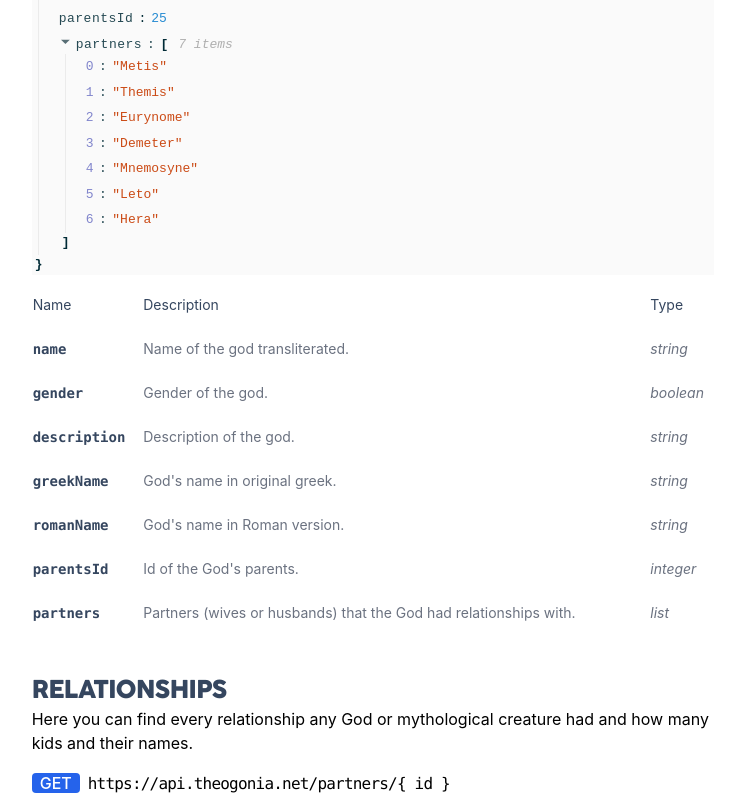
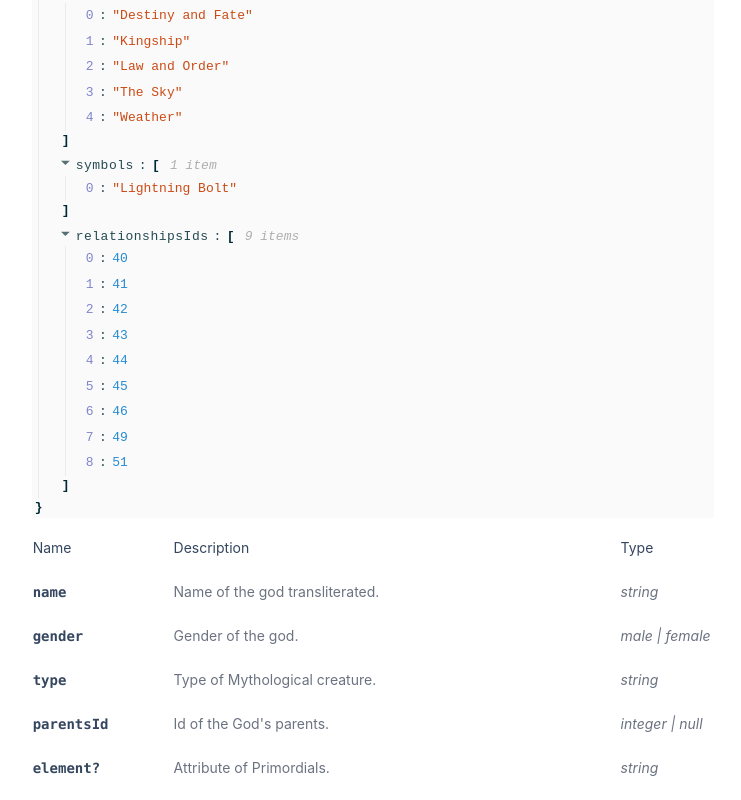
Before and after one commit to Blondie-TheManWithNoName/theogony-docs, a React (Create React App) app: page / in a window 1280 px wide. Shown: the part 2660-3460 px from the top of the page, without its empty margins (267-1008 px from the left). Built offline with nearby package versions, Linux system fonts and the light colour scheme.

Commit message:
update example1

```diff
--- a/src/App.js
+++ b/src/App.js
@@ -244,15 +244,15 @@ function App() {
         />
         <section className="w-8/12 mt-10">
           <h2 className="text-2xl uppercase tracking-tight font-cocogoose text-title">
-            God
+            Myths
           </h2>
           <ExampleComponent
             description="In here you can find every Greek God, Olympians, Titans, Primordials, Sky Gods, Sea Gods, etc.
           As well as other mythological creatures, monsters, demons, nymphs, giants, heroes etc."
             req="GET"
             url={[
-              "https://api.theogonia.net/gods/{id or name}",
-              "https://api.theogonia.net/gods/random",
+              "https://api.theogonia.net/myths/{name}",
+              "https://api.theogonia.net/myths/random",
             ]}
             jsonFiles={[example1]}
           />
@@ -267,33 +267,63 @@ function App() {
             {
               name: "gender",
               description: "Gender of the god.",
-              type: "boolean",
+              type: "male | female",
             },
             {
-              name: "description",
-              description: "Description of the god.",
-              type: "string",
-            },
-            {
-              name: "greekName",
-              description: "God's name in original greek.",
-              type: "string",
-            },
-            {
-              name: "romanName",
-              description: "God's name in Roman version.",
+              name: "type",
+              description: "Type of Mythological creature.",
               type: "string",
             },
             {
               name: "parentsId",
               description: "Id of the God's parents.",
-              type: "integer",
+              type: "integer | null",
+            },
+            // {
+            //   name: "description",
+            //   description: "Description of the god.",
+            //   type: "string",
+            // },
+            // {
+            //   name: "greekName",
+            //   description: "God's name in original greek.",
+            //   type: "string",
+            // },
+            // {
+            //   name: "romanName",
+            //   description: "God's name in Roman version.",
+            //   type: "string",
+            // },
+            {
+              name: "element?",
+              description: "Attribute of Primordials.",
+              type: "string",
             },
             {
-              name: "partners",
+              name: "personification?",
+              description: "Attribute of Daemons.",
+              type: "string[]",
+            },
+            {
+              name: "kind?",
+              description: "Attribute of Beasts.",
+              type: "string",
+            },
+            {
+              name: "domains?",
+              description: "Attribute of Gods and Titans.",
+              type: "string[]",
+            },
+            {
+              name: "symbols?",
+              description: "Attribute of Gods and Titans.",
+              type: "string[]",
+            },
+            {
+              name: "relationshipsIds",
               description:
                 "Partners (wives or husbands) that the God had relationships with.",
-              type: "list",
+              type: "integer[]",
             },
           ]}
         />
@@ -305,8 +335,8 @@ function App() {
             description="Here you can find every relationship any God or mythological creature had and how many kids and their names."
             req="GET"
             url={[
-              "https://api.theogonia.net/partners/{ id }",
-              "https://api.theogonia.net/partners?p1={ partner1Name }&p2={ partner2Name }",
+              "https://api.theogonia.net/partners/{id}",
+              "https://api.theogonia.net/partners?p1={partner1Name}&p2partner2Name}",
             ]}
             jsonFiles={[partners1]}
           />
@@ -322,7 +352,7 @@ function App() {
             {
               name: "partner_1",
               description: "First partner",
-              type: "boolean",
+              type: "string",
             },
             {
               name: "partner_2",
--- a/src/examples/example1.json
+++ b/src/examples/example1.json
@@ -1,17 +1,15 @@
 {
   "name": "Zeus",
-  "gender": false,
-  "description": "God of the sky and thunder",
-  "greekName": "Zeus",
-  "romanName": "Jupiter",
-  "parentsId": 25,
-  "partners": [
-    "Metis",
-    "Themis",
-    "Eurynome",
-    "Demeter",
-    "Mnemosyne",
-    "Leto",
-    "Hera"
-  ]
+  "gender": "male",
+  "type": "God",
+  "parentsId": 19,
+  "domains": [
+    "Destiny and Fate",
+    "Kingship",
+    "Law and Order",
+    "The Sky",
+    "Weather"
+  ],
+  "symbols": ["Lightning Bolt"],
+  "relationshipsIds": [40, 41, 42, 43, 44, 45, 46, 49, 51]
 }
```
